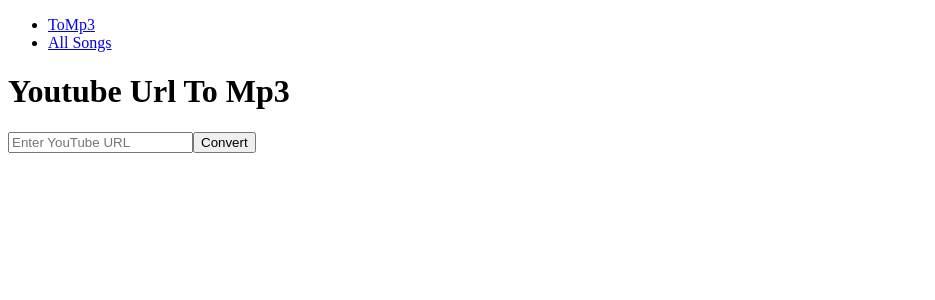
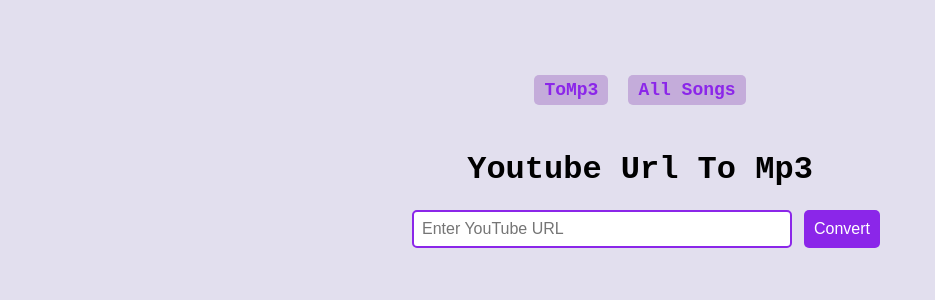
Before and after one commit to iKeiNagai/UrlToMp3, a React (Create React App) app in the folder client/: page / in a window 1280 px wide. Shown: the top 300 px of the page, without its empty margins (0-935 px from the left). Built offline with nearby package versions, Linux system fonts and the light colour scheme; no server answers.

Commit message:
styled sass

```diff
--- a/client/package.json
+++ b/client/package.json
@@ -11,6 +11,7 @@
     "react-dom": "^19.1.0",
     "react-router-dom": "^7.6.2",
     "react-scripts": "5.0.1",
+    "sass": "^1.89.2",
     "web-vitals": "^2.1.4"
   },
   "scripts": {
--- a/client/src/App.js
+++ b/client/src/App.js
@@ -3,6 +3,7 @@
 import Navbar from "./components/Navbar";
 import { BrowserRouter as Router, Route, Routes } from 'react-router-dom';
 import { useState } from 'react';
+import './styles/app.scss';
 
 function App() {
   const [loading, setLoading] = useState(false);
--- a/client/src/components/Navbar.jsx
+++ b/client/src/components/Navbar.jsx
@@ -1,4 +1,5 @@
 import { Link } from 'react-router-dom';
+import '../styles/navbar.scss';
 
 export default function Navbar({ loading }) {
 
--- a/client/src/components/UrlToMp3.jsx
+++ b/client/src/components/UrlToMp3.jsx
@@ -1,4 +1,5 @@
 import { useEffect, useState } from 'react';
+import '../styles/urltomp3.scss';
 
 export default function UrlToMp3({ setLoading, loading }) {
 
@@ -86,10 +87,10 @@
     }
 
     return (
-        <div>
+        <div className='container'>
             <h1>Youtube Url To Mp3</h1>
 
-            <form onSubmit={handleConvert}>
+            <form onSubmit={handleConvert} className='url-form'>
                 <input
                     type="text"
                     placeholder="Enter YouTube URL"
@@ -97,20 +98,26 @@
                     onChange={(e) => setUrl(e.target.value)}
                     required
                 />
-                <button type='submit'>Convert</button>
+                <button type='submit' className='submit-button'>Convert</button>
             </form>
 
-            {title && <p>Title: {title}</p>}
+            <div className='box-result'>
+                {title && <p>{title}</p>}
 
                 {error && <p>{error}</p>}
                 {loading && <p>Loading...</p>}
+
+
                 {!error && title && !downloadStart && !loading && (
-                <button onClick={handleDownload}>
+                    <button onClick={handleDownload}
+                        className='download-button'>
                         Download
                     </button>
                 )}
 
                 {downloadStart && <p>{downloadStart}</p>}
+
+            </div>
         </div>
     );
 }
--- /dev/null
+++ b/client/src/styles/app.scss
@@ -0,0 +1,13 @@
+$primary-color: #e2dfee;
+$font-hover-color: rgb(100, 16, 173);
+$font-color: rgb(139, 38, 233);
+$font-family: 'couriernew', monospace;
+$font-size: 18px;
+$url-font-size: 16px;
+
+html, body {
+    background-color: $primary-color;
+    margin: 0;
+    font-family: $font-family;
+    margin: 30px;
+}
--- /dev/null
+++ b/client/src/styles/navbar.scss
@@ -0,0 +1,35 @@
+@use 'app' as *;
+
+$background-color: rgb(196, 172, 218);
+
+nav {
+    padding: 20px 20px;
+
+    ul{
+        list-style: none;
+        display: flex;
+        justify-content: center;
+        gap: 20px;
+        padding: 0;
+        margin: 0;
+    }
+
+    li{
+        font-weight: bold;
+        font-size:$font-size;
+
+        a{
+            background-color: $background-color;
+            text-decoration: none;
+            color: $font-color;
+            padding: 5px 10px;
+            border-radius: 5px;
+            transition: background-color 0.3s, color 0.3s;
+
+            &:hover {
+                background-color: $primary-color;
+                color: $font-hover-color;
+            }
+        }
+    }
+}
--- /dev/null
+++ b/client/src/styles/urltomp3.scss
@@ -0,0 +1,85 @@
+@use 'app' as *;
+
+.container{
+    display:flex;
+    flex-direction: column;
+    align-items: center;
+    margin-top: 10px;
+    gap: 10px;
+
+    h1{
+        margin-bottom: 0;
+    }
+}
+
+.url-form{
+    display: flex;
+    justify-content: center;
+    align-items: center;
+    width: 80%;
+    max-width: 600px;
+    margin-bottom: 16px;
+
+    input[type="text"] {
+        width: 60%;
+        margin: 12px;
+        padding: 8px;
+        font-size: $url-font-size;
+        border: solid 2px $font-color;
+        border-radius: 5px;
+        transition: border 0.3s;
+
+        &:focus {
+            outline: none;
+            border-color: $font-hover-color;
+        }
+    }
+
+    .submit-button {
+        padding: 10px;
+        font-size: $url-font-size;
+        background-color: $font-color;
+        color: white;
+        border: none;
+        border-radius: 5px;
+        cursor: pointer;
+        transition: background-color 0.3s, transform 0.3s;
+
+        &:hover {
+            background-color: $font-hover-color;
+            transform: scale(1.05);
+        }
+    }
+}
+
+.box-result{
+    display: flex;
+    align-items: center;
+    justify-content: center;
+    flex-direction: column;
+    gap: 16px;
+    width: 55%;
+
+
+    p{
+        text-align: center;
+        font-weight: bold;
+    }
+
+    .download-button{
+            margin-top: 0;
+            padding: 8px 10px;
+            font-size: $url-font-size;
+            background-color: $font-color ;
+            color: white;
+            border: none;
+            border-radius: 5px;
+            cursor: pointer;
+            transition: background-color 0.3s, transform 0.2s;
+
+            &:hover {
+                background-color: $font-hover-color;
+                transform: scale(1.05);
+            }
+        }
+}
```
Lines whose indentation alone changed are shown as unchanged.
